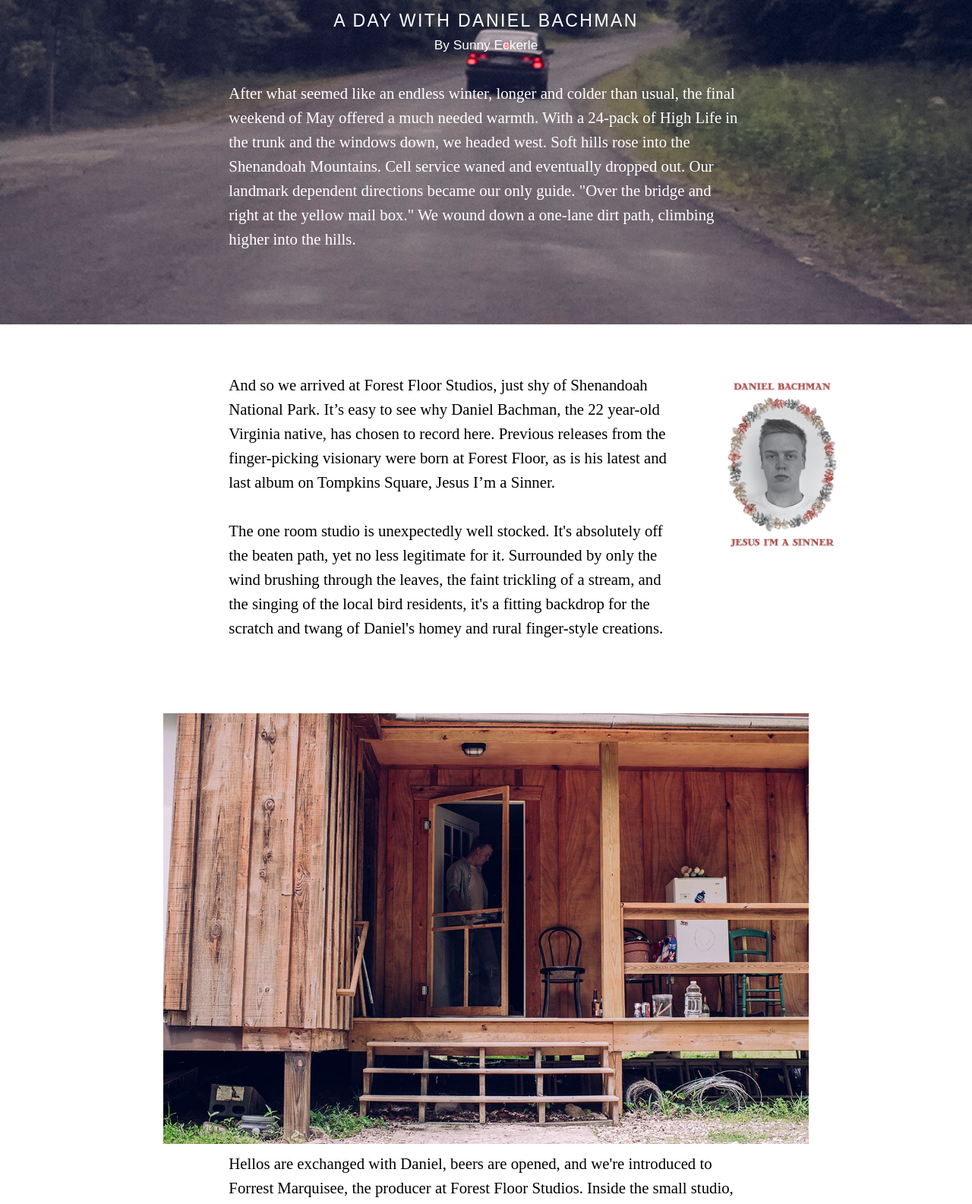
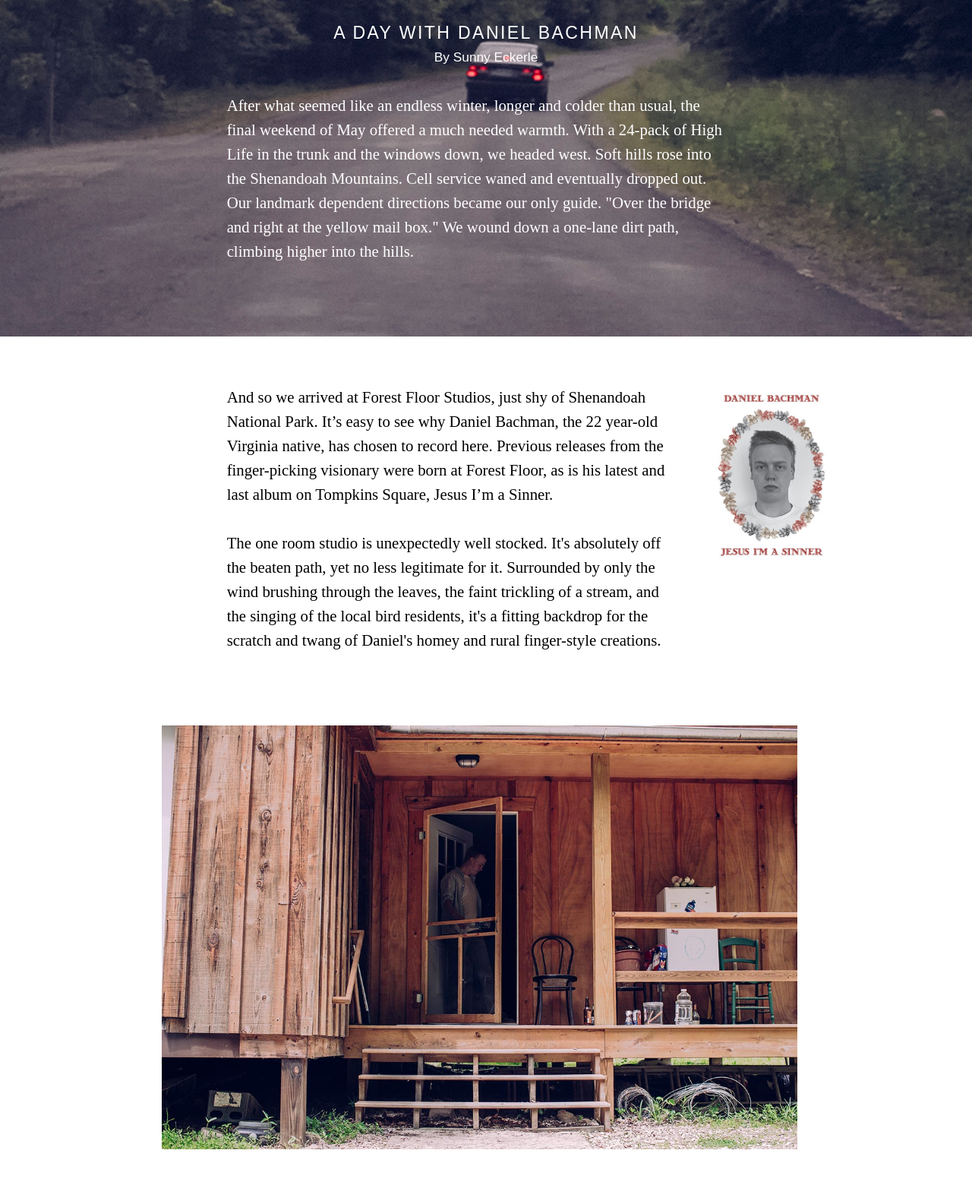
Before and after one commit to chrismuccioli/singles-club-v1, a PHP site: page / in a window 1280 px wide. Shown: the part 1600-3185 px from the top of the page at 76% size. Run offline with PHP 8.4, Linux system fonts and the light colour scheme; some libraries are stand-ins or nearby versions.

Commit message:
Updating grid system

```diff
--- a/css/_basscss.scss
+++ b/css/_basscss.scss
@@ -197,6 +197,10 @@ h5, h6, dl, ol, ul, p, .p {
 .px4 { padding-right: 4rem; padding-left: 4rem; }
 .py4 { padding-top: 4rem; padding-bottom: 4rem; }
 
+.p6  { padding: 6rem; }
+.px6 { padding-right: 6rem; padding-left: 6rem; }
+.py6 { padding-top: 6rem; padding-bottom: 6rem; }
+
 // Display
 .inline       { display: inline;}
 .block        { display: block; }
--- a/css/_buttons.scss
+++ b/css/_buttons.scss
@@ -1,4 +1,6 @@
 // Buttons
+
+.sq4 { width: 4rem; height: 4rem; }
 
 .button {
   display: inline-block;
@@ -10,7 +12,16 @@
   border-radius: 2px;
 }
 
-.button_block {
+.button-circle {
+  display: inline-block;
+  width: 4rem;
+  height: 4rem;
+  line-height: 4rem;
+  text-align: center;
+  border-radius: 50%;
+}
+
+.button-block {
   display: block;
   text-align: center;
 }
--- a/css/_grid.scss
+++ b/css/_grid.scss
@@ -2,36 +2,14 @@
 // Based on Responsive Grid responsivegridsystem.com
 
 
-// Sections (rows)
+// Use .clearfix instead of section or group
 
-.section {
-  clear: both;
-  padding: 0px;
-  margin: 0px;
-}
+$gutter: 1.6%;
 
-// Groups - not sure what the intention with these is
-
-/*
-.group:before, .group:after {
-  content:"";
-  display:table;
-}
-.group:after {
-  clear:both;
-}
-.group {
-  zoom:1;
-}
-*/
-
-
-@media (min-width: 481px){
+@media (min-width: 768px){
   .col {
-    // display: block;
     float:left;
-    //margin: 1% 0 1% 1.6%;
-    margin-left: 1.6%;
+    margin-left: $gutter;
     &:first-child {
       margin-left: 0;
     }
@@ -45,59 +23,94 @@
     margin-right: auto;
   }
 
+  .col-12,
   .span_12_of_12 {
     width: 100%;
   }
 
+  .col-11,
   .span_11_of_12 {
-    width: 91.53%;
+    // width: 91.53%;
+    width: percentage(11/12) - $gutter;
   }
 
+  .col-10,
   .span_10_of_12 {
-    width: 83.06%;
+    // width: 83.06%;
+    width: percentage(10/12) - $gutter;
   }
 
+  .col-9,
   .span_9_of_12 {
-    width: 74.6%;
+    // width: 74.6%;
+    width: percentage(9/12) - $gutter;
   }
 
+  .col-8,
   .span_8_of_12 {
-    width: 66.13%;
+    // width: 66.13%;
+    width: percentage(8/12) - $gutter;
   }
 
+  .col-7,
   .span_7_of_12 {
-    width: 57.66%;
+    // width: 57.66%;
+    width: percentage(7/12) - $gutter;
   }
 
+  .col-6,
   .span_6_of_12 {
-    width: 49.2%;
+    // width: 49.2%;
+    width: percentage(6/12) - $gutter;
   }
 
+  .col-5,
   .span_5_of_12 {
-    width: 40.73%;
+    // width: 40.73%;
+    width: percentage(5/12) - $gutter;
   }
 
+  .col-4,
   .span_4_of_12 {
-    width: 32.26%;
+    // width: 32.26%;
+    width: percentage(4/12) - $gutter;
   }
 
+  .col-3,
   .span_3_of_12 {
-    width: 23.8%;
+    // width: 23.8%;
+    width: percentage(3/12) - $gutter;
   }
 
+  .col-2,
   .span_2_of_12 {
-    width: 15.33%;
+    // width: 15.33%;
+    width: percentage(2/12) - $gutter;
   }
 
+  .col-1,
   .span_1_of_12 {
-    width: 6.86%;
+    // width: 6.86%;
+    width: percentage(1/12) - $gutter;
   }
+
+  .pre-6 { padding-left: percentage(6/12); }
+  .pre-5 { padding-left: percentage(5/12); }
+  .pre-4 { padding-left: percentage(4/12); }
+  .pre-3 { padding-left: percentage(3/12); }
+  .pre-2 { padding-left: percentage(2/12); }
+  .pre-1 { padding-left: percentage(1/12); }
+
+  .post-6 { padding-right: percentage(6/12); }
+  .post-5 { padding-right: percentage(5/12); }
+  .post-4 { padding-right: percentage(4/12); }
+  .post-3 { padding-right: percentage(3/12); }
+  .post-2 { padding-right: percentage(2/12); }
+  .post-1 { padding-right: percentage(1/12); }
+
 }
 
-/*
-  @media only screen and (max-width: 480px) {
-    .col {
-      margin: 1% 0 1% 0%;
-    }
-  }
-*/
+// for debugging
+.outline, .outline * {
+  outline: 1px solid blue;
+}
--- a/css/_theme.scss
+++ b/css/_theme.scss
@@ -18,7 +18,16 @@ $green: #79f6b9;
 .bg-contain { background-size: contain; }
 .bg-center { background-position: center center; }
 
+.round { border-radius: 2px; }
+
+.circle { border-radius: 50%; }
+
 .button-grey {
   color: #fff;
   background-color: $grey;
 }
+
+.button-border {
+  color: #fff;
+  border: 6px solid;
+}
--- a/css/style.css
+++ b/css/style.css
@@ -342,24 +353,7 @@ h5, h6, dl, ol, ul, p, .p {
 
   .l-x66 {
     width: 66.66667%; } }
-.section {
-  clear: both;
-  padding: 0px;
-  margin: 0px; }
-
-/*
-.group:before, .group:after {
-  content:"";
-  display:table;
-}
-.group:after {
-  clear:both;
-}
-.group {
-  zoom:1;
-}
-*/
-@media (min-width: 481px) {
+@media (min-width: 768px) {
   .col {
     float: left;
     margin-left: 1.6%; }
@@ -371,48 +365,96 @@ h5, h6, dl, ol, ul, p, .p {
     margin-left: auto;
     margin-right: auto; }
 
+  .col-12,
   .span_12_of_12 {
     width: 100%; }
 
+  .col-11,
   .span_11_of_12 {
-    width: 91.53%; }
+    width: 90.06667%; }
 
+  .col-10,
   .span_10_of_12 {
-    width: 83.06%; }
+    width: 81.73333%; }
 
+  .col-9,
   .span_9_of_12 {
-    width: 74.6%; }
+    width: 73.4%; }
 
+  .col-8,
   .span_8_of_12 {
-    width: 66.13%; }
+    width: 65.06667%; }
 
+  .col-7,
   .span_7_of_12 {
-    width: 57.66%; }
+    width: 56.73333%; }
 
+  .col-6,
   .span_6_of_12 {
-    width: 49.2%; }
+    width: 48.4%; }
 
+  .col-5,
   .span_5_of_12 {
-    width: 40.73%; }
+    width: 40.06667%; }
 
+  .col-4,
   .span_4_of_12 {
-    width: 32.26%; }
+    width: 31.73333%; }
 
+  .col-3,
   .span_3_of_12 {
-    width: 23.8%; }
+    width: 23.4%; }
 
+  .col-2,
   .span_2_of_12 {
-    width: 15.33%; }
+    width: 15.06667%; }
 
+  .col-1,
   .span_1_of_12 {
-    width: 6.86%; } }
-/*
-  @media only screen and (max-width: 480px) {
-    .col {
-      margin: 1% 0 1% 0%;
-    }
-  }
-*/
+    width: 6.73333%; }
+
+  .pre-6 {
+    padding-left: 50%; }
+
+  .pre-5 {
+    padding-left: 41.66667%; }
+
+  .pre-4 {
+    padding-left: 33.33333%; }
+
+  .pre-3 {
+    padding-left: 25%; }
+
+  .pre-2 {
+    padding-left: 16.66667%; }
+
+  .pre-1 {
+    padding-left: 8.33333%; }
+
+  .post-6 {
+    padding-right: 50%; }
+
+  .post-5 {
+    padding-right: 41.66667%; }
+
+  .post-4 {
+    padding-right: 33.33333%; }
+
+  .post-3 {
+    padding-right: 25%; }
+
+  .post-2 {
+    padding-right: 16.66667%; }
+
+  .post-1 {
+    padding-right: 8.33333%; } }
+.outline, .outline * {
+  outline: 1px solid blue; }
+
+.sq4 {
+  width: 4rem;
+  height: 4rem; }
+
 .button {
   display: inline-block;
   text-decoration: none;
--- a/index.html
+++ b/index.html
@@ -33,9 +33,8 @@
     <div class="container">
       <div plangular src="https://soundcloud.com/singlesclubfm/coming-home">
         <h2 class="apercu h2 caps mb0">Side A: Coming Home*</h2>
-        <div class="section clearfix mb1">
-          <div class="col span_2_of_12">&nbsp;</div>
-          <div class="col span_8_of_12 clearfix">
+        <div class="clearfix mb1">
+          <div class="col col-8 pre-2 post-2 clearfix">
             <div class="left mr1">
               <a href ng-click="player.play(track)" ng-hide="player.playing == track" class="white">Play</a>
               <a href ng-click="player.pause()" ng-show="player.playing == track" class="white">Pause</a>
@@ -47,7 +46,6 @@
               <div class="progress-overlay" ng-click="seekTo($event)"></div>
             </div>
           </div>
-          <div class="col span_2_of_12">&nbsp;</div>
         </div>
       </div>
       <p class="small green">*Audio is recommended for this feature.<br> Just hit play and start reading.</p>
@@ -68,58 +66,68 @@
         <img src="images/bringingitallbackhome.png" alt="Bringing it all back home" class="fit" />
         <h2 class="center apercu caps mb0">A Day with Daniel Bachman</h2>
         <p class="center apercu">By Sunny Eckerle</p>
-        <div class="section clearfix">
-          <div class="col span_2_of_12">&nbsp;</div>
-          <div class="col span_8_of_12">
+        <div class="clearfix">
+          <div class="col col-8 pre-2 post-2">
             <p>After what seemed like an endless winter, longer and colder than usual, the final weekend of May offered a much needed warmth. With a 24-pack of High Life in the trunk and the windows down, we headed west. Soft hills rose into the Shenandoah Mountains. Cell service waned and eventually dropped out. Our landmark dependent directions became our only guide. "Over the bridge and right at the yellow mail box." We wound down a one-lane dirt path, climbing higher into the hills.</p>
           </div>
-          <div class="col span_2_of_12"> </div>
         </div>
       </div>
     </div>
     <div class="container clearfix py4">
-      <div class="col span_2_of_12">&nbsp;</div>
-      <div class="col span_7_of_12">
+      <div class="col col-7 pre-2">
         <p>And so we arrived at Forest Floor Studios, just shy of Shenandoah National Park.  It’s easy to see why Daniel Bachman, the 22 year-old Virginia native, has chosen to record here. Previous releases from the finger-picking visionary were born at Forest Floor, as is his latest and last album on Tompkins Square, Jesus I’m a Sinner.</p>
         <p>The one room studio is unexpectedly well stocked. It's absolutely off the beaten path, yet no less legitimate for it. Surrounded by only the wind brushing through the leaves, the faint trickling of a stream, and the singing of the local bird residents, it's a fitting backdrop for the scratch and twang of Daniel's homey and rural finger-style creations.</p>
       </div>
-      <div class="col span_3_of_12">
+      <div class="col col-3">
         <img src="images/jesusimasinner.jpg" alt="Jesus I'm a Sinner" class="fit" />
       </div>
     </div>
-    <div class="container clearfix">
-      <div class="section">
-        <div class="col span_1_of_12">&nbsp;</div>
-        <div class="col span_10_of_12">
+    <div class="container clearfix mb4">
+      <div class="col col-10 pre-1 post-1">
         <img src="images/daniel-studio.jpg" alt="Studio" class="fit" />
       </div>
-        <div class="col span_1_of_12">&nbsp;</div>
     </div>
-      <div class="section clearfix">
-        <div class="col span_2_of_12">&nbsp;</div>
-        <div class="col span_8_of_12">
+    <div class="container clearfix">
+      <div class="col col-8 pre-2 post-2">
         <p>Hellos are exchanged with Daniel, beers are opened, and we're introduced to Forrest Marquisee, the producer at Forest Floor Studios. Inside the small studio, Daniel gets to work, starting where he and Forrest left off the day before. Much of the recording is finished when we arrive on Saturday, Daniel having been at the studio for a few days already. After only one false start, Daniel records the final track for the album with the front door open, the sounds from outside creeping through the screen door.</p>
         <p>Our remaining time is spent outside, learning about the studio, Rappahannock County, and Daniel's home state of Virginia. We head to the stream not 50 feet from the studio, and stand barefoot in it as Daniel tells us all about where we are, often pointing one way or another to a landmark that correlates to one of his songs. He knows this place well, his casual explanations clearly well worn from time and use. He enjoys sharing his love for his home, which he does most successfully through his music. Sun Over Old Rag, Seven Pines, 218 to Caledon - all song titles of his as well as references to the Old Dominion.</p>
       </div>
-        <div class="col span_2_of_12">&nbsp;</div>
+    </div>
+    <aside style="background-image: url(images/daniel-water.jpg); min-height: 128px;" class="bg-cover px2 py2 white">
+      <img src="images/sunoveroldrag_sevenpines.png" alt="lyrics" class="x50 fit" />
+    </aside>
+    <div class="container clearfix">
+      <div class="col col-8 pre-2 post-2">
+        <p>Forrest gives us a tour of the area including a botany lesson, complete with tastings. We all pluck a bud of honeysuckle and carefully pull out the stemen for a small taste of sweetness. We're invited into Forrest's home, just up the hill, to see his father's guitar workshop and even try our hand at a few of the fully handmade instruments.</p>
+        <p>As the morning warms into afternoon, rainclouds begin to creep across the sky and signal our time to move on. Forest Floor Studio is only the first stop of the day. In a semi-frantic rush, we help Daniel grab the last of his equipment, round up the unopened beers from the porch of the studio, and hop into Daniel's timeworn Volvo to start our trek back east, just as the rain starts to fall. The old car has served him well. This year alone, he’s spent 9 months on the road. This car has carried him across the country and back for many other years of touring and now, it carries us back east.</p>
       </div>
     </div>
-<aside style="background-image: url(images/daniel-water.jpg)" class="bg-cover px2 py4">
-  <p>Some svg text goes here</p>
-</aside>
-<p>Forrest gives us a tour of the area including a botany lesson, complete with tastings. We all pluck a bud of honeysuckle and carefully pull out the stemen for a small taste of sweetness. We're invited into Forrest's home, just up the hill, to see his father's guitar workshop and even try our hand at a few of the fully handmade instruments.</p>
-<p>As the morning warms into afternoon, rainclouds begin to creep across the sky and signal our time to move on. Forest Floor Studio is only the first stop of the day. In a semi-frantic rush, we help Daniel grab the last of his equipment, round up the unopened beers from the porch of the studio, and hop into Daniel's timeworn Volvo to start our trek back east, just as the rain starts to fall. The old car has served him well. This year alone, he’s spent 9 months on the road. This car has carried him across the country and back for many other years of touring and now, it carries us back east.</p>
+    <div class="container clearfix">
+      <div class="col col-8 pre-1">
         <img src="images/daniel-car.jpg" alt="Daniel's car" class="fit" />
+      </div>
+      <div class="col col-3">
         <img src="images/daniel-car-2.jpg" alt="Daniel's car" class="fit" />
+      </div>
+    </div>
+    <div class="container clearfix">
+      <div class="col col-8 pre-2 post-2">
         <p>As we wind down the narrow lane that brought us in, the mountains give way to a flatter landscape. The brief rain has left the spring greenery damp and warm, the humidity creeping in the open windows.</p>
         <p>Eventually, the car swings around a wide bend somewhere near Culpepper, and Daniel points out Mount Pony, a small, nondescript hill just off the highway. He tells us that, what to any passerby would appear as nothing more than a lump on the land, is actually a secret mountain fortress. "The inside is hollow. The Federal Reserve used to keep gold in there, back in the sixties and seventies." He points out a strange structure nearer the road as we pass the old guard hut.</p>
         <p>The depth in which Daniel knows this land and these places is only reinforced as the day goes on. Few people have as visceral and strong a connection to where they grew up as he does. He's moved away before, having lived in Philadelphia for a time, but it's clear he's never really left this place, in mind or spirit. The music he creates mirrors this region in its loose style, its extreme but unassuming beauty, its charming imperfectness. Today we've been introduced to his muse and given a deep understanding of the roots of what he creates.</p>
+      </div>
+    </div>
     <img src="images/daniel-driving.jpg" alt="Driving" class="fit" />
+    <div class="container clearfix">
+      <div class="col col-8 pre-2 post-2">
         <p>Our last destination is Fredericksburg. The house, Daniel's childhood home, is dim and cool, it's stillness disturbed only by the soft ticking of a clock and the few bits of dust that lazily drift in the sunlight that filters through the kitchen windows. The walls are covered in treasures we don't have time to explore. There are history books, artwork, and relics of Virginia's past, each with a story Daniel could tell, no doubt.</p>
         <p>Daniel decides against using his Guild guitar that we heard earlier in the day, instead choosing a 12-string that's perched in the living room, as though waiting for him. After a quick bit of tuning by ear, we head into the green and sunny backyard. Daniel takes a seat on the back patio with his guitar and as the sun begins to sink, we end the day in the place where it all began.</p>
-<div class="px2 py4 bg-cover white" style="background-image: url(images/daniel-end.jpg)">
-  <h3>Watch</h3>
-  <p>Daniel Bachman performs &ldquo;Jesus, I&rsquo;m a Sinner&rdquo;</p>
+      </div>
+    </div>
+    <div class="px2 py6 center bg-cover white" style="background-image: url(images/daniel-end.jpg)">
+      <h3 class="apercu h2 caps">Watch</h3>
+      <a href class="button-circle mb4 button-border">&raquo;</a>
+      <p class="apercu caps mb0">Daniel Bachman performs<br> &ldquo;Jesus, I&rsquo;m a Sinner&rdquo;</p>
     </div>
   </article>
 
@@ -183,12 +191,14 @@
       <p>Album: Everybody Will Be Happy Over There</p>
       <p>I played a wedding in Cleveland and my buddy who got married gave me a copy of this.  I love the Upchurch stuff.   First time I heard this stuff was in Cleveland (again) during a pretty heavy snowstorm in January at my friend Matt's house.  He gave us pretty strong drinks and we sat around and zoned out.  Was pumped to find this in the country rows at Academy in NY.   If I ever get a dog Im going to name it Randy - and when that dog dies Ill get another and name it Early.</p>
       <p>Cabin on the cover is of Early's birthplace in Lambsburg VA - back the back cover there is a nice personalized letter from WPAQ owner Ralph Epperson and notes on the side by his daughter talking about growing up singing with her dad.</p>
+    </section>
 
     <section>
       <h1>Artist: Jerry Garcia</h1>
       <p>Album: S/T</p>
       <p>Jerry and his first solo record.  Its my parents record.  I threw it on the list because it rules.  A side - dead standards.  B side - half brainwash weirdo space back into standards.  He played every instrument on the thing except for drums.  How did he have the time mannnn.</p>
     </section>
+  </article>
 
 <script src="//ajax.googleapis.com/ajax/libs/angularjs/1.2.9/angular.min.js"></script>
 <script src="js/plangular.js"></script>
```
Also changed, not shown: other parts of css/style.css (+30 -1 lines), images/sunoveroldrag_sevenpines.png (added). Lines whose indentation alone changed are shown as unchanged.
